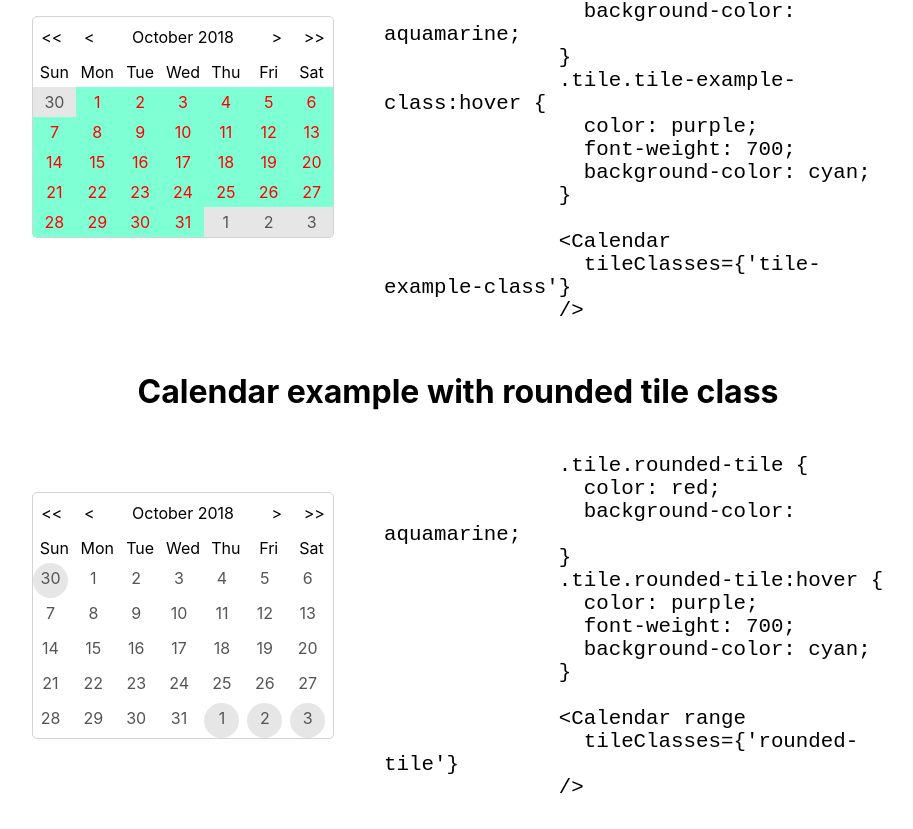
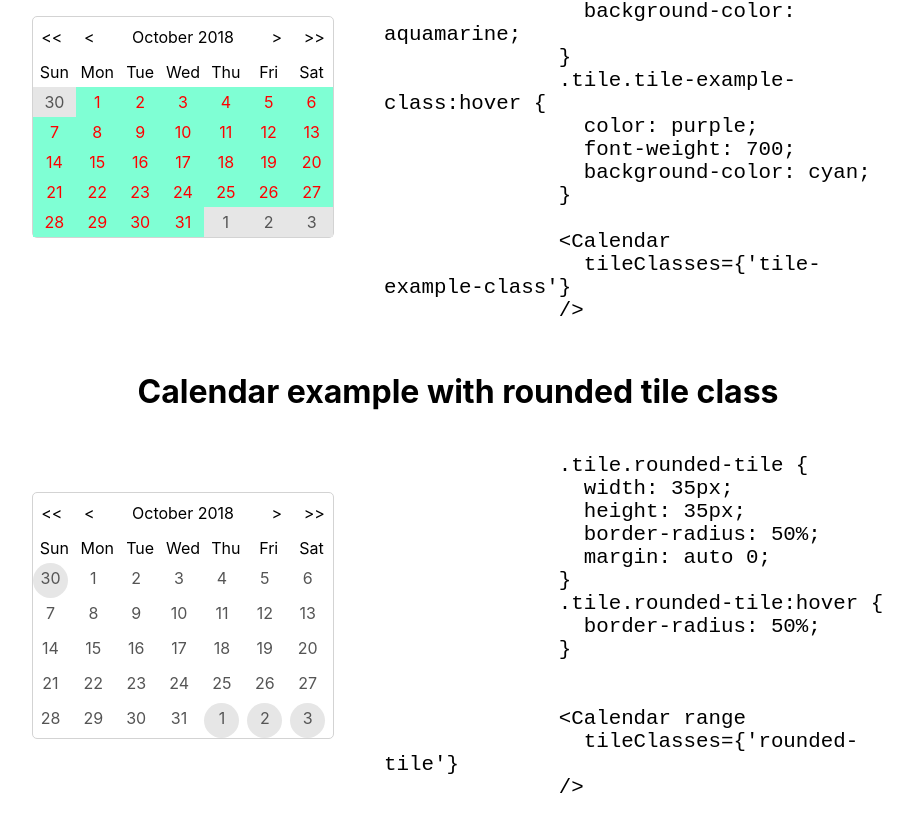
Before and after one commit to KristijanJovanovski/react-custom-calendar, a React (Create React App) app: page / in a window 1280 px wide. Shown: the part 9991-10820 px from the top of the page, without its empty margins (182-1095 px from the left). Built offline with nearby package versions, Linux system fonts and the light colour scheme.

Commit message:
examples fix css

```diff
--- a/src/examples.js
+++ b/src/examples.js
@@ -445,22 +445,19 @@ const Examples = () => {
       <div className="container">
         <h1> Calendar example with rounded tile class</h1>
         <div className="calendar-container">
-          <Calendar
-            range
-            tileClasses={'rounded-tile'}
-            onMouseEnterTile={(e, date) => console.log(date)}
-          />
+          <Calendar tileClasses={'rounded-tile'} />
           <code className="calendar-code">
             {`
               .tile.rounded-tile {
-                color: red;
-                background-color: aquamarine;
+                width: 35px;
+                height: 35px;
+                border-radius: 50%;
+                margin: auto 0;
               }
               .tile.rounded-tile:hover {
-                color: purple;
-                font-weight: 700;
-                background-color: cyan;
+                border-radius: 50%;
               }
+
 
               <Calendar range
                 tileClasses={'rounded-tile'}
```
